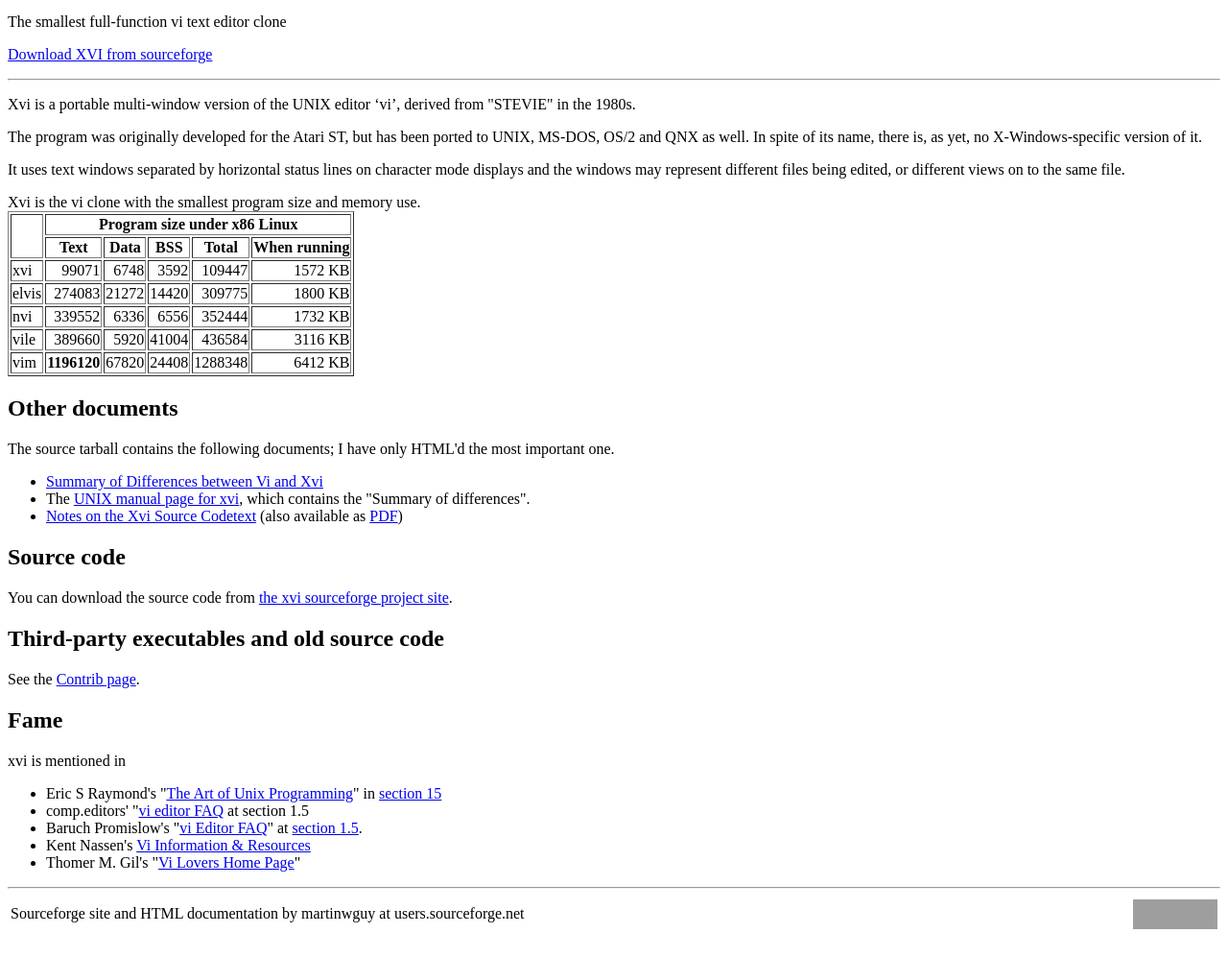
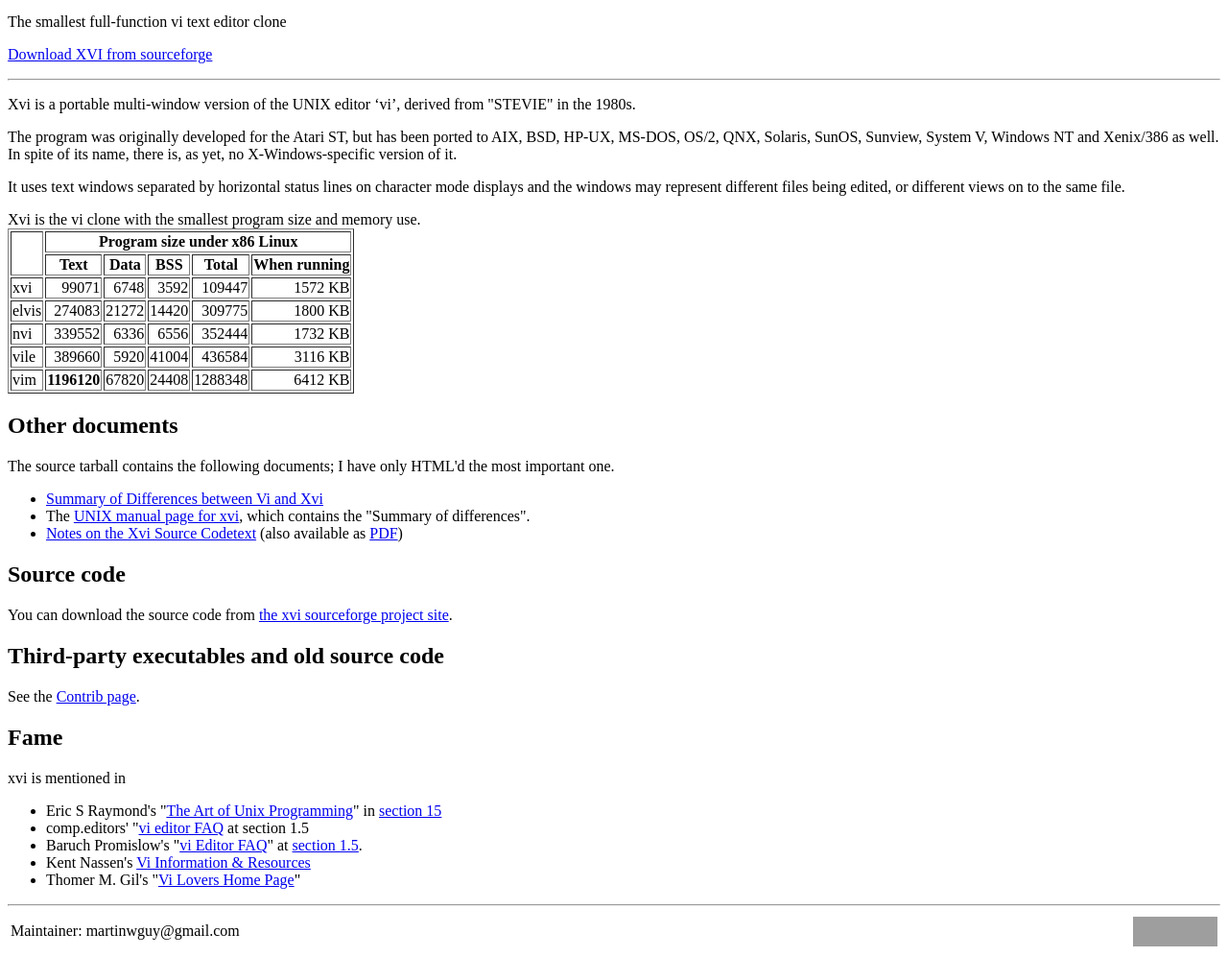
Before and after one commit to martinwguy/xvi, a plain HTML site: page index.html in a window 1280 px wide. Shown: the part 122-1119 px from the top of the page at 96% size. Drawn offline with Linux system fonts and the light colour scheme; grey boxes are pictures that could not be loaded.

Commit message:
Update index.html

```diff
--- a/index.html
+++ b/index.html
@@ -20,7 +20,7 @@ Xvi is a portable multi-window version of the UNIX editor &lsquo;vi&rsquo;,
 derived from "STEVIE" in the 1980s.
 <P>
 The program was originally developed for the Atari ST,
-but has been ported to UNIX, MS-DOS, OS/2 and QNX as well.
+but has been ported to AIX, BSD, HP-UX, MS-DOS, OS/2, QNX, Solaris, SunOS, Sunview, System V, Windows NT and Xenix/386 as well.
 In spite of its name, there is, as yet, no X-Windows-specific version of it.
 <P>
 It uses text windows separated by
@@ -103,7 +103,7 @@ xvi is mentioned in
   <TABLE border=0 WIDTH=100%>
    <TR>
     <TD ALIGN=LEFT>
-Sourceforge site and HTML documentation by martinwguy at users.sourceforge.net
+Maintainer: martinwguy&#64;gmail.com
     <TD ALIGN=RIGHT>
      <!-- sourceforge logo. group_id is 1000 less that gid on shell.sf.net -->
      <a href="http://sourceforge.net"><img src="http://sourceforge.net/sflogo.php?group_id=152711&amp;type=1" width="88" height="31" border="0" alt="SourceForge.net Logo" /></a>
```
